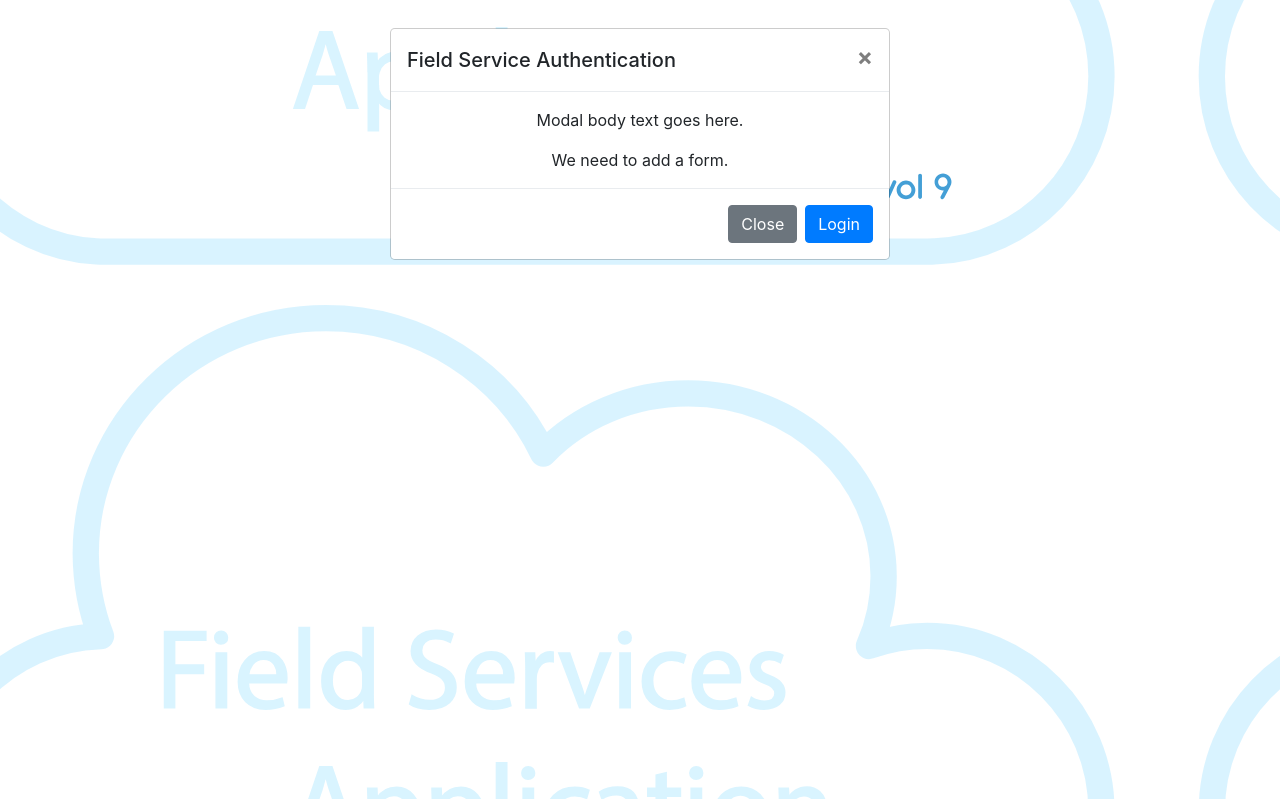
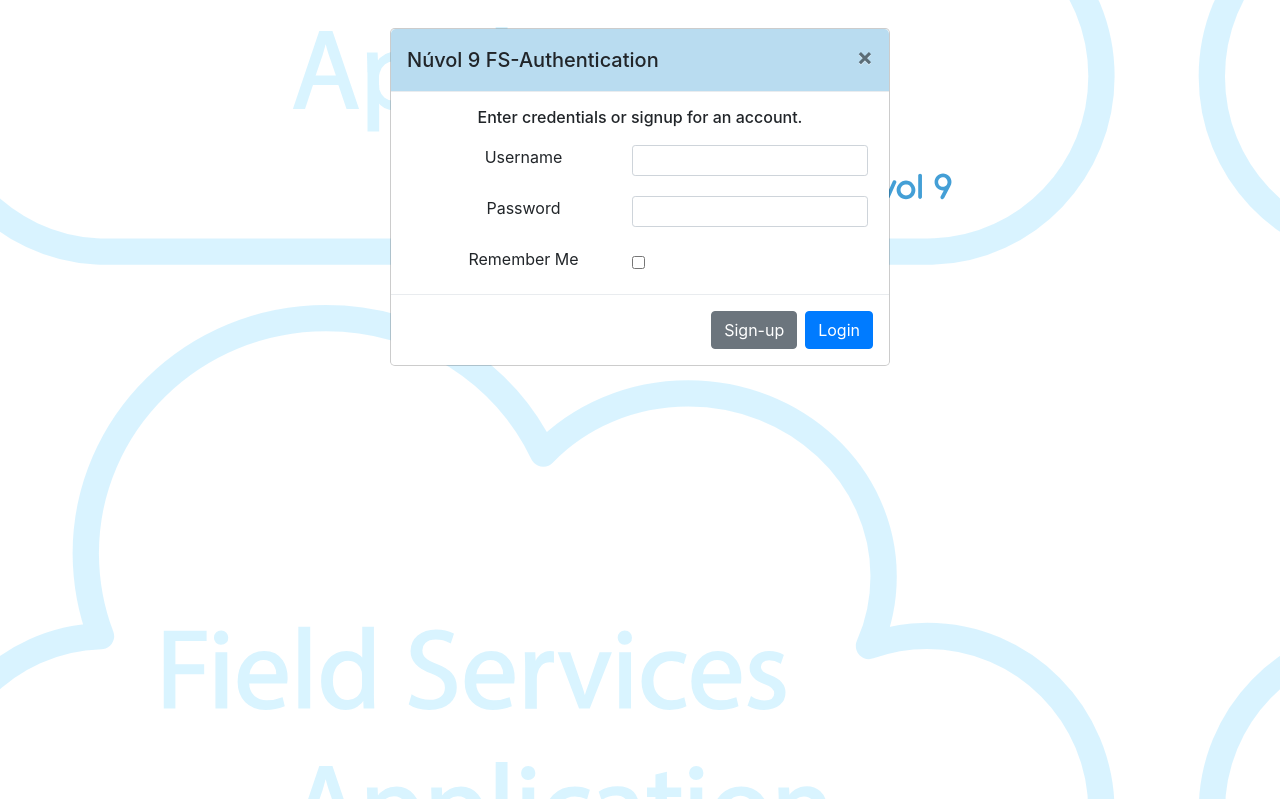
Before and after one commit to SosaWISE/Nuvol9-C9A, an Angular app: page / in a window 1280 px wide. Built offline with nearby package versions, Linux system fonts and the light colour scheme.

Commit message:
Save changes.

```diff
--- a/src/app/app.module.ts
+++ b/src/app/app.module.ts
@@ -1,5 +1,6 @@
 import { BrowserModule } from '@angular/platform-browser';
 import { NgModule } from '@angular/core';
+import { FormsModule, ReactiveFormsModule } from '@angular/forms';
 
 import { AppRoutingModule } from './app-routing.module';
 import { AppComponent } from './app.component';
@@ -12,7 +13,9 @@ import { AUTH_CONTAINER_DECLARATIONS } from './authForm';
   ],
   imports: [
     BrowserModule,
-    AppRoutingModule
+    AppRoutingModule,
+    FormsModule,
+    ReactiveFormsModule
   ],
   providers: [],
   bootstrap: [AppComponent]
--- a/src/app/authForm/authForm.component.ts
+++ b/src/app/authForm/authForm.component.ts
@@ -1,5 +1,6 @@
 //** LIBRARIES */
 import { Component, OnInit, Output, EventEmitter } from '@angular/core';
+import { FormGroup, FormBuilder, FormControl, Validators } from '@angular/forms';
 
 @Component({
     selector: 'auth',
@@ -9,18 +10,37 @@ import { Component, OnInit, Output, EventEmitter } from '@angular/core';
 export class AuthFormComponent implements OnInit {
     //** PROPERTIES AND METHODS */
     @Output('onAuthenticate') onAuthenticate: EventEmitter<boolean> = new EventEmitter<boolean>();
+    public frmMain: FormGroup;
+
+    //** CONSTRUCTOR AND DI */
+    constructor(private formBuilder: FormBuilder) {
+
+    }
 
     ngOnInit(): void {
         //** Init */
         let self = this;
 
+        //** Init Form */
+        self.initForm();
+    }
+
+    private initForm(): void {
+        //** Init */
+        let self = this;
+
+        self.frmMain = self.formBuilder.group({
+            userName: new FormControl(null, [Validators.required]),
+            password: new FormControl(null, [Validators.required]),
+            rememberMe: new FormControl(null)
+        });
     }
 
     public login(): void {
         //** Init */
         let self = this;
 
-        alert("Yes you are tryng to login.");
+        alert(`Yes you are tryng to login with u:${self.frmMain.controls["userName"].value} | P: ${self.frmMain.controls["password"].value} | R: ${self.frmMain.controls["rememberMe"].value}`);
         self.onAuthenticate.emit(true);
     }
 
--- a/src/app/authForm/authForm.html
+++ b/src/app/authForm/authForm.html
@@ -1,18 +1,54 @@
 <div class="modal" style="display: block" tabindex="-1" role="dialog">
     <div class="modal-dialog" role="document">
       <div class="modal-content">
-        <div class="modal-header">
-          <h5 class="modal-title">Field Service Authentication</h5>
+        <div class="modal-header" style="background-color: #3f9dd65c">
+          <h5 class="modal-title">Núvol 9 FS-Authentication</h5>
           <button type="button" class="close" data-dismiss="modal" aria-label="Close">
             <span aria-hidden="true">&times;</span>
           </button>
         </div>
         <div class="modal-body">
-          <p>Modal body text goes here.</p>
-          We need to add a form.
+          <h6>Enter credentials or signup for an account.</h6>
+          <form [formGroup]="frmMain" class="form-inline">
+            <div class="container" style="text-align: left; padding-top: 10px;">
+                <div class="row">
+                    <div class="offset-1"></div>
+                    <div class="col-sm-4">
+                        <label for="userName">Username</label>
+                    </div>
+                    <div class="col-sm-6">
+                        <input type="text" id="userName" formControlName="userName" class="form-control form-control-sm mx-sm-3" aria-describedby="usernameHelpInline">
+                    </div>
+                </div>
+                <div class="row">
+                    <div class="col-sm-12" style="padding: 10px"></div>
+                </div>
+                <div class="row">
+                    <div class="offset-1"></div>
+                    <div class="col-sm-4">
+                        <label for="password">Password</label>
+                    </div>
+                    <div class="col-sm-6">
+                        <input type="password" id="password" formControlName="password" class="form-control form-control-sm mx-sm-3" aria-describedby="passwordHelpInline">
+                    </div>
+                </div>
+                <div class="row">
+                    <div class="col-sm-12" style="padding: 10px"></div>
+                </div>
+                <div class="row">
+                    <div class="offset-1"></div>
+                    <div class="col-sm-4">
+                        <label for="rememberMe">Remember Me</label>
+                    </div>
+                    <div class="col-sm-6">
+                        <input type="checkbox" id="rememberMe" formControlName="rememberMe" class="form-control form-control-sm" style="margin: 0 16px; padding: 0 8px" />
+                    </div>
+                </div>
+            </div>
+          </form>
         </div>
         <div class="modal-footer">
-          <button type="button" class="btn btn-secondary" data-dismiss="modal">Close</button>
+          <button type="button" class="btn btn-secondary" data-dismiss="modal">Sign-up</button>
           <button type="button" class="btn btn-primary" (click)="login()">Login</button>
         </div>
       </div>
```
Also changed, not shown: 2 other files (tests, documents, lock files or other folders).
